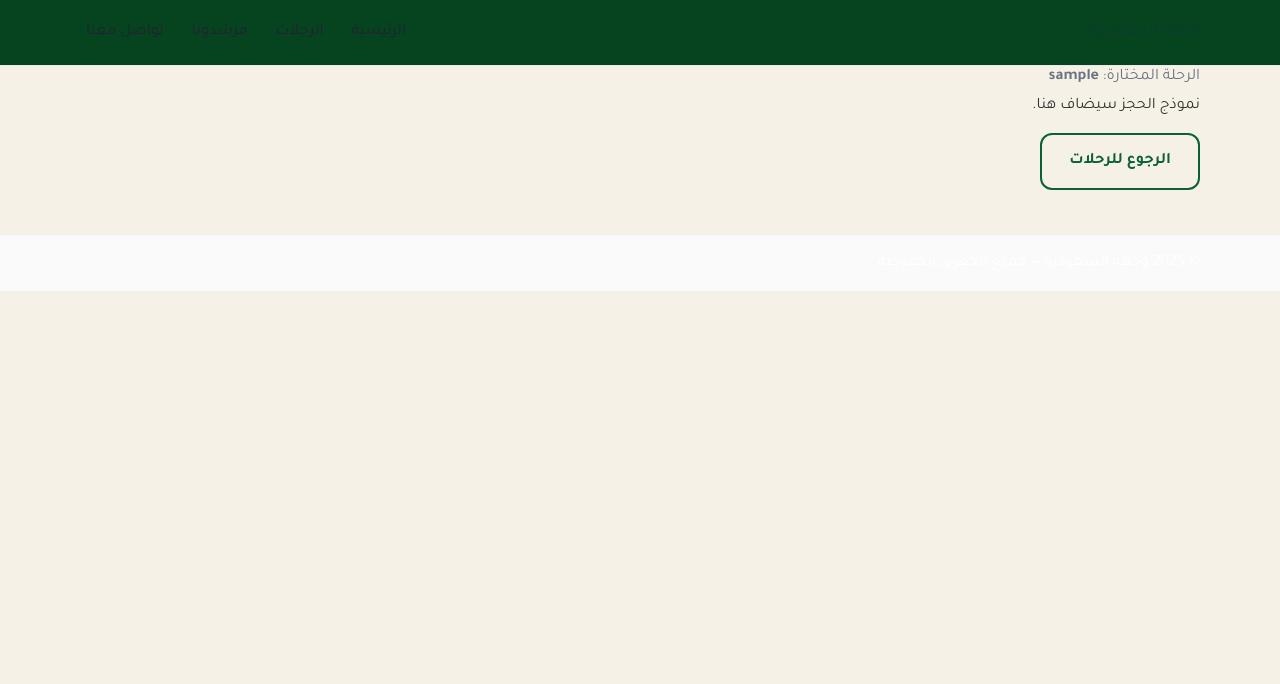
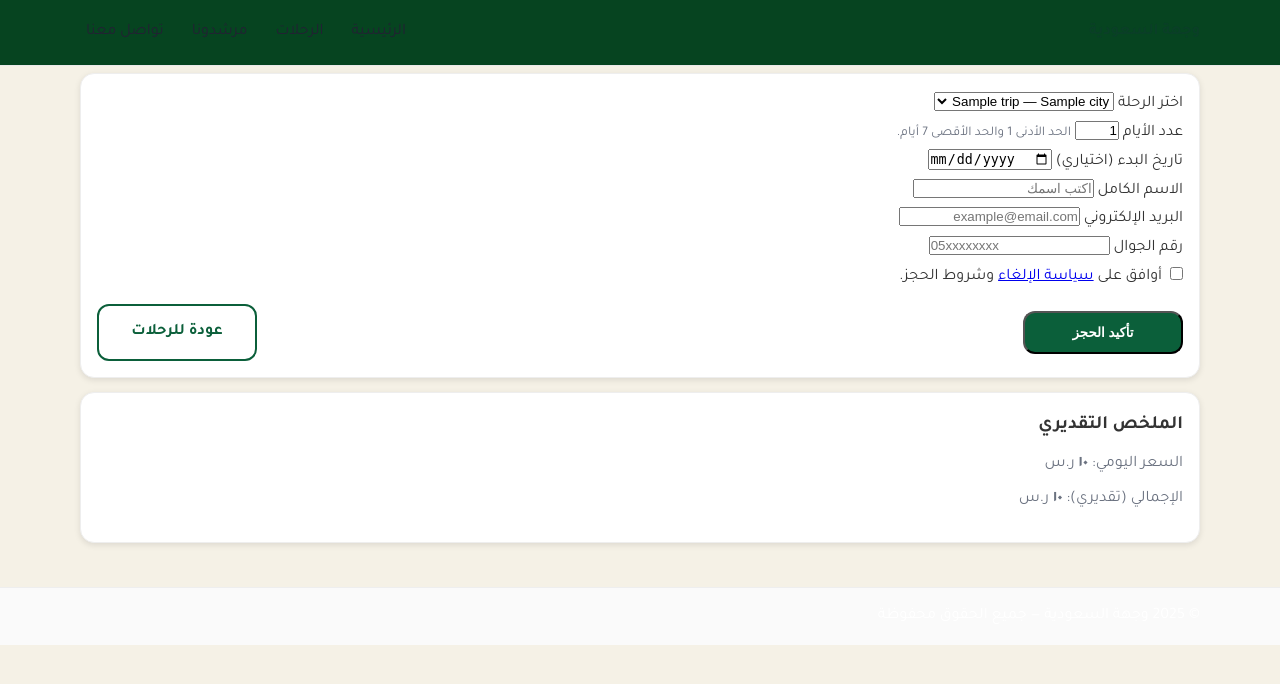
Before and after one commit to abodahim/saudidestination_complete, a Flask app: template templates/booking.html in a window 1280 px wide. Shown: the top 684 px of the page. Run offline with Flask 3, Linux system fonts and the light colour scheme; the template is opened without the code that fills it: most values are stand-ins (such as "Sample title", 1, 10 or a date in 2020).

Commit message:
Update booking.html

```diff
--- a/templates/booking.html
+++ b/templates/booking.html
@@ -5,14 +5,103 @@
 <section class="container" style="padding:20px 0">
   <h1 class="page-title">الحجز</h1>
 
-  {% if trip_slug %}
-    <p class="muted">الرحلة المختارة: <strong>{{ trip_slug }}</strong></p>
+  {% if not trips or trips|length == 0 %}
+    <p class="muted">لا توجد رحلات متاحة حاليًا.</p>
+    <p><a class="btn btn--ghost" href="{{ url_for('trips') }}">العودة إلى الرحلات</a></p>
+  {% else %}
+  <div class="cards" style="margin-top:10px">
+    <article class="card" style="grid-column: span 12; padding:16px;">
+      <form id="bookingForm" action="{{ url_for('booking') }}" method="post" novalidate>
+        <!-- الرحلة -->
+        <div class="field">
+          <label for="trip">اختر الرحلة</label>
+          <select id="trip" name="trip" required>
+            {% for t in trips %}
+              <option value="{{ t.slug }}"
+                      data-price="{{ t.price_per_day }}"
+                      {% if selected_slug and selected_slug == t.slug %}selected{% elif not selected_slug and loop.first %}selected{% endif %}>
+                {{ t.title }} — {{ t.city }}
+              </option>
+            {% endfor %}
+          </select>
+        </div>
+
+        <!-- عدد الأيام -->
+        <div class="field">
+          <label for="days">عدد الأيام</label>
+          <input id="days" name="days" type="number" inputmode="numeric" value="1" min="1" max="7" required>
+          <small class="muted">الحد الأدنى 1 والحد الأقصى 7 أيام.</small>
+        </div>
+
+        <!-- تاريخ البدء (اختياري) -->
+        <div class="field">
+          <label for="date">تاريخ البدء (اختياري)</label>
+          <input id="date" name="date" type="date">
+        </div>
+
+        <!-- بيانات العميل -->
+        <div class="field">
+          <label for="name">الاسم الكامل</label>
+          <input id="name" name="name" type="text" placeholder="اكتب اسمك" required>
+        </div>
+
+        <div class="field">
+          <label for="email">البريد الإلكتروني</label>
+          <input id="email" name="email" type="email" placeholder="example@email.com" required>
+        </div>
+
+        <div class="field">
+          <label for="phone">رقم الجوال</label>
+          <input id="phone" name="phone" type="tel" placeholder="05xxxxxxxx" required>
+        </div>
+
+        <!-- سياسة الإلغاء -->
+        <div class="field" style="display:flex;gap:8px;align-items:flex-start;">
+          <input id="agree" name="agree" type="checkbox" required style="margin-top:4px;">
+          <label for="agree" style="margin:0;">
+            أوافق على <a href="{{ url_for('trips') }}#policy">سياسة الإلغاء</a> وشروط الحجز.
+          </label>
+        </div>
+
+        <!-- أزرار -->
+        <div class="card__actions" style="display:flex;gap:10px;flex-wrap:wrap;margin-top:12px;">
+          <button class="btn btn--primary" type="submit">تأكيد الحجز</button>
+          <a class="btn btn--ghost" href="{{ url_for('trips') }}">عودة للرحلات</a>
+        </div>
+      </form>
+    </article>
+
+    <!-- ملخص تقديري (عميل) -->
+    <article class="card" style="grid-column: span 12; padding:16px;">
+      <h3 style="margin:0 0 8px;">الملخص التقديري</h3>
+      <p class="muted" style="margin:0 0 6px;">السعر اليومي: <strong id="ppd">—</strong> ر.س</p>
+      <p class="muted" style="margin:0 0 12px;">الإجمالي (تقديري): <strong id="total">—</strong> ر.س</p>
+    </article>
+  </div>
   {% endif %}
+</section>
 
-  <p>نموذج الحجز سيضاف هنا.</p>
+<!-- حساب السعر لحظياً (لا نغيّر اسم ملف script.js) -->
+<script>
+(function(){
+  const sel = document.getElementById('trip');
+  const days = document.getElementById('days');
+  const ppdEl = document.getElementById('ppd');
+  const totalEl = document.getElementById('total');
 
-  <p style="margin-top:12px">
-    <a class="btn btn--ghost" href="{{ url_for('trips') }}">الرجوع للرحلات</a>
-  </p>
-</section>
+  function clamp(n, min, max){ return Math.max(min, Math.min(max, n)); }
+  function updatePrice(){
+    if(!sel || !days) return;
+    const price = parseInt(sel.options[sel.selectedIndex].dataset.price || '0', 10);
+    const d = clamp(parseInt(days.value || '1', 10), parseInt(days.min||'1',10), parseInt(days.max||'7',10));
+    days.value = d;
+    const total = price * d;
+    ppdEl.textContent = isFinite(price) && price>0 ? price.toLocaleString('ar-SA') : '—';
+    totalEl.textContent = isFinite(total) && total>0 ? total.toLocaleString('ar-SA') : '—';
+  }
+  if(sel) sel.addEventListener('change', updatePrice);
+  if(days) days.addEventListener('input', updatePrice);
+  updatePrice();
+})();
+</script>
 {% endblock %}
```
